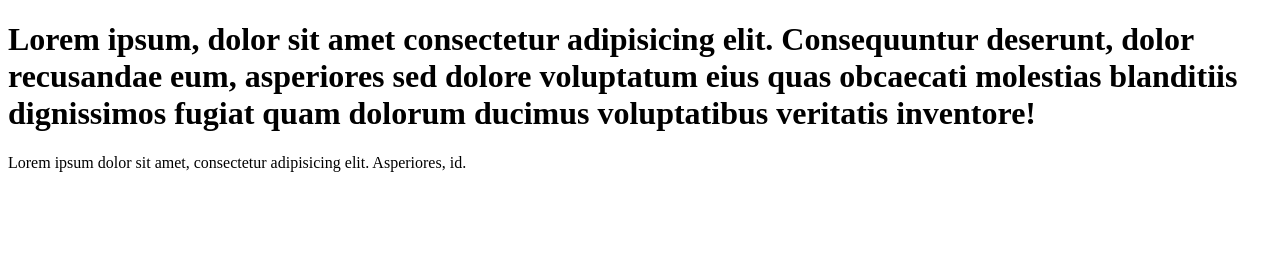
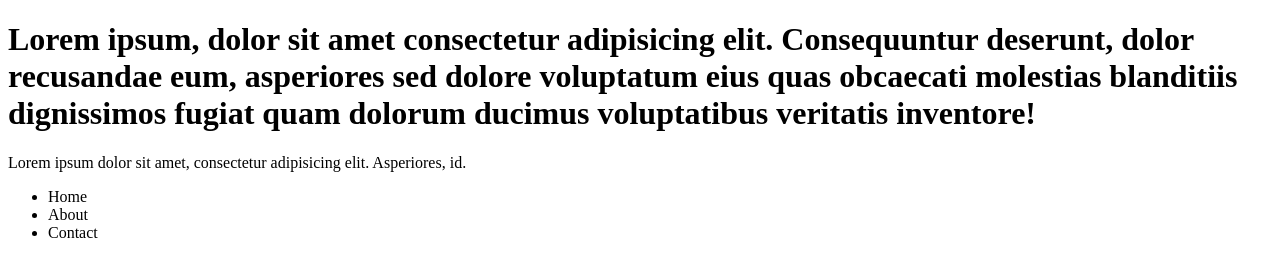
Before and after one commit to nrg-9000/learn-github, a plain HTML site: page index.html in a window 1280 px wide. Drawn offline with Linux system fonts and the light colour scheme.

Commit message:
add a list

```diff
--- a/index.html
+++ b/index.html
@@ -10,6 +10,12 @@
         dolor recusandae eum, asperiores sed dolore voluptatum eius quas obcaecati molestias blanditiis dignissimos fugiat
         quam dolorum ducimus voluptatibus veritatis inventore!</h1>
         <p>Lorem ipsum dolor sit amet, consectetur adipisicing elit. Asperiores, id.</p>
+        <ul>
+            <li>Home</li>
+            <li>About</li>
+            <li>Contact</li>
+        </ul>
+        </ul>
 
 </body>
 </html>
```
